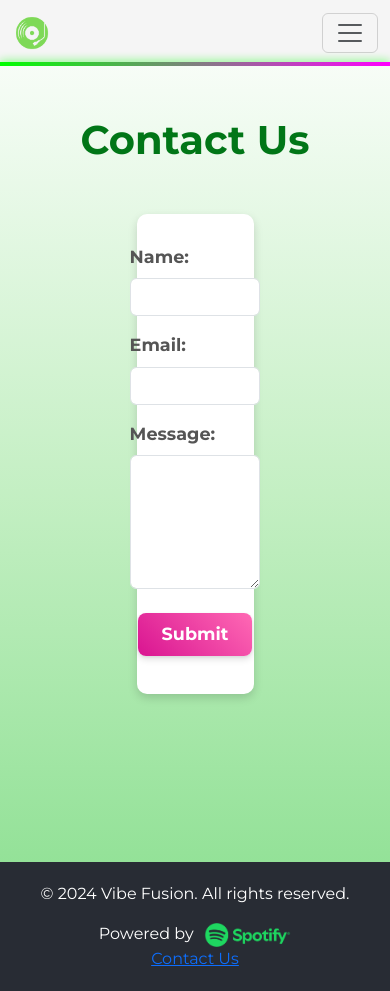
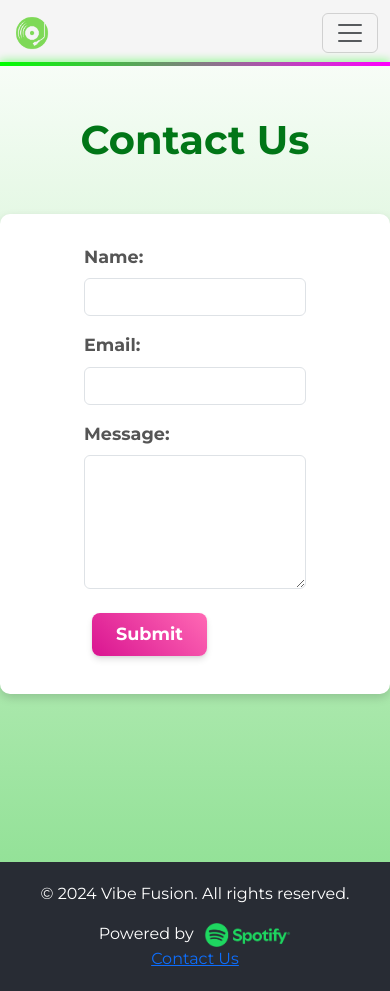
Before and after one commit to morgharrisx/fullstack-3, a React (Create React App) app in the folder frontend/: page /contact in a window 390 px wide. Built offline with nearby package versions, Linux system fonts and the light colour scheme; the HTML template or start-up script is replaced by a standard one; a web font is replaced by a local one.

Commit message:
optimised view for mobile screens

```diff
--- a/frontend/src/ContactForm/ContactForm.css
+++ b/frontend/src/ContactForm/ContactForm.css
@@ -23,6 +23,14 @@
   margin-bottom: 20vh;
 }
 
+/*Optimised for smaller screens*/
+@media only screen
+and (max-width : 1224px) {
+  .contact-form-container {
+    width: 100%;
+  }
+}
+
 .mb-3 {
     font-size: 1.1rem;
     color: #555;
```
